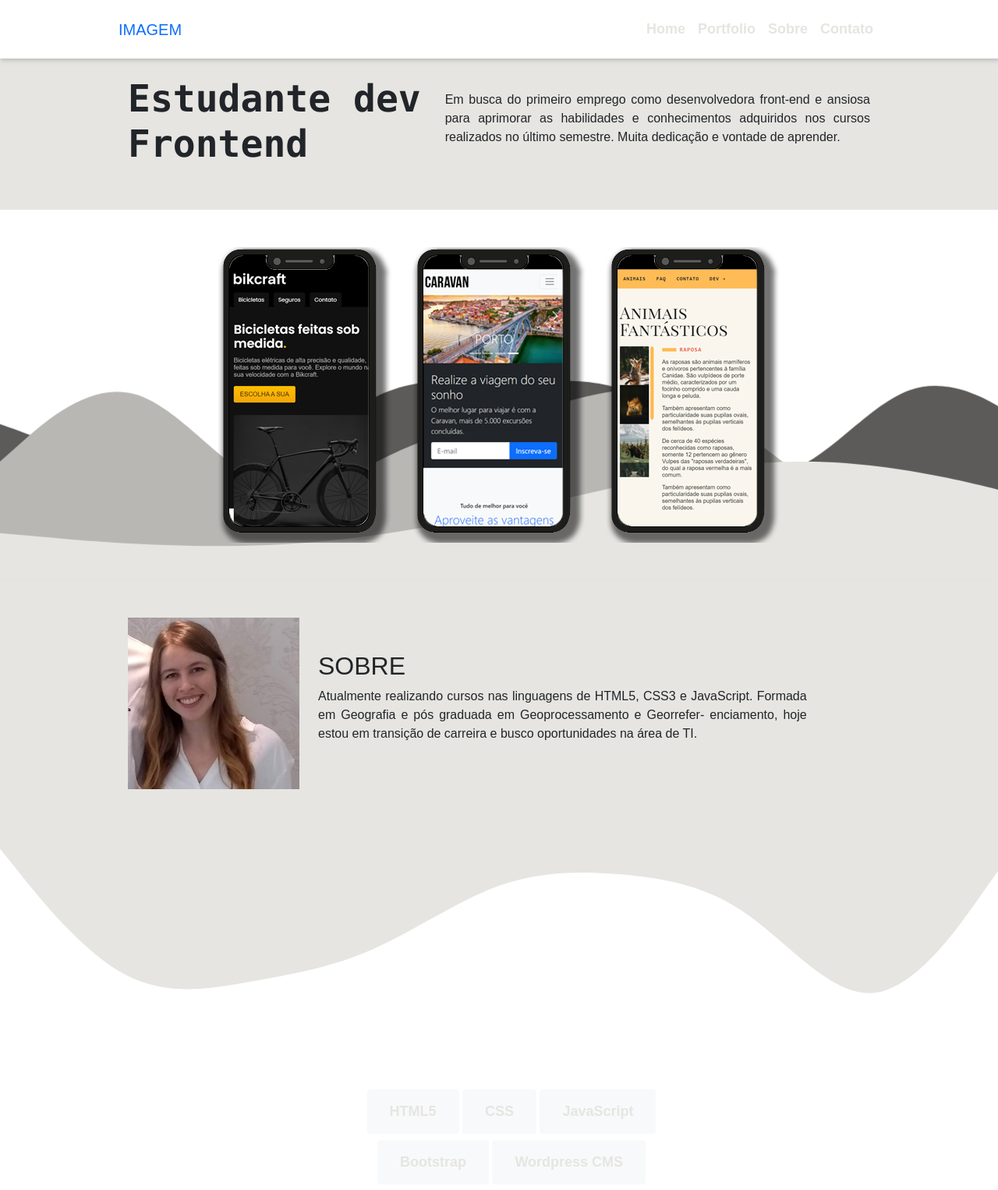
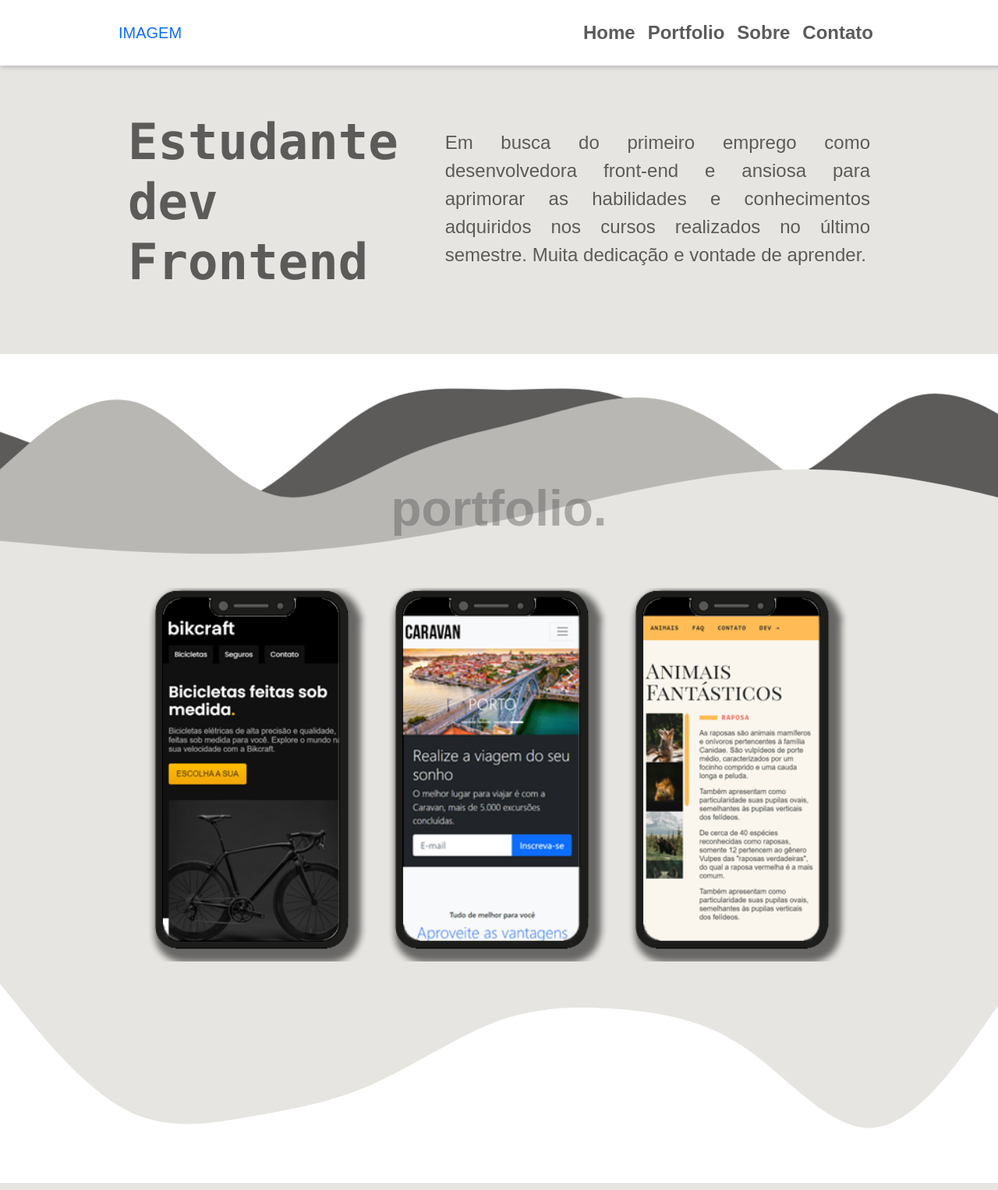
Before and after one commit to RenataTambani/portfolio-vercel, a plain HTML site: page index.html in a window 1280 px wide. Shown: the top 1526 px of the page at 78% size. Drawn offline with nearby package versions, Linux system fonts and the light colour scheme.

Commit message:
portfolio

```diff
--- a/css/style.css
+++ b/css/style.css
@@ -10,11 +10,13 @@
   background-color: #ffffff;
 }
 html {
-  width: 100%;
+  width: auto;
 }
 body {
+  color: #5c5b5a;
   font-family: Arial, Helvetica, sans-serif;
   margin: 0 auto;
+  font-size: 1.5rem;
 }
 
 a {
@@ -22,15 +24,33 @@ a {
 }
 
 .container2 {
+  max-width: 1000px;
   text-align: justify;
-  max-width: 1000px;
 }
 .home {
   height: auto;
-  padding-top: 50px;
+  padding-top: 9rem;
+  padding-bottom: 4.5rem;
+}
+.container-celular {
+  width: 900px;
+}
+
+.titulo-portfolio h2 {
+  font-size: 4rem;
+  font-weight: 700;
+  color: #5c5b5a70;
+  z-index: 1;
+  padding-top: 10rem;
+}
+.sobre {
+  font-size: 5rem;
+  font-weight: 700;
+  color: #5c5b5a;
 }
 h1 {
-  font-size: 3rem;
+  color: #5c5b5a;
+  font-size: 4rem;
   font-weight: 600;
   font-family: Arial, Helvetica, sans-serif;
 }
@@ -38,10 +58,20 @@ img {
   width: 100%;
 }
 .nav-link {
-  color: #e6e5e1;
+  color: #5c5b5a;
   font-family: Arial, Helvetica, sans-serif;
   font-weight: 600;
-  font-size: large;
+  font-size: 1.5rem;
+}
+.nav-link:hover {
+  color: #e6e5e1;
+}
+
+li a {
+  color: #5c5b5a;
+}
+li a:hover {
+  color: #5c5b5a;
 }
 .sobre {
   font-size: 2rem;
@@ -49,10 +79,6 @@ img {
 
 .h6 {
   font-weight: bold;
-}
-/*imagens*/
-.teste {
-  width: 300px;
 }
 
 .zoom {
@@ -101,13 +127,46 @@ for better animation effect */
 .ativo {
   width: 15rem;
 }
+
 /* MEDIA QUERY */
-
+@media (max-width: 1000px) {
+  #portfolio h2 {
+    position: relative;
+    padding-top: 1rem;
+  }
+}
 @media (max-width: 770px) {
   .zoom:hover {
     transform: scale(1);
   }
+  h1 {
+    font-size: 3rem;
+    padding-bottom: 1rem;
+  }
+  h2 {
+    font-size: 2rem;
+  }
+  .texto-home p {
+    font-size: 1.5rem;
+  }
+  .h6,
+  ul li {
+    font-size: medium;
+  }
+  p {
+    font-size: medium;
+  }
+  a {
+    font-size: small;
+  }
+  #portfolio h2 {
+    position: relative;
+    padding-top: 3rem;
+  }
 
+  .nav-link {
+    font-size: medium;
+  }
   img {
     max-width: 100px;
   }
@@ -118,11 +177,36 @@ for better animation effect */
   .ativo {
     width: 15rem;
     height: auto;
+    font-size: medium;
+  }
+  .home {
+    padding-top: 9rem;
+  }
+
+  .scroll-celular {
+    overflow-x: scroll;
+  }
+
+  .img-celular {
+    cursor: pointer;
+    width: 300px;
+  }
+  .container-celular .row {
+    flex-wrap: nowrap;
+  }
+  .slide-toggle {
+    width: auto;
   }
 }
 
+/*FINAL MEDIA QUERY*/
+
 #portfolio {
   position: relative;
+}
+
+.waves-todas {
+  margin-top: 300px;
 }
 .waves1 {
   position: absolute;
--- a/index.html
+++ b/index.html
@@ -5,7 +5,7 @@
   <meta charset="UTF-8">
   <meta http-equiv="X-UA-Compatible" content="IE=edge">
   <meta name="viewport" content="width=device-width, initial-scale=1.0">
-  <title>Renata Tambani</title>
+  <title>Renata Tambani - Frontend</title>
   <link rel="stylesheet" href="/css/style.css">
   <!-- <link rel="stylesheet" href="/devices.css-master/assets/devices.min.css" type="text/css"> -->
   <link rel="preconnect" href="https://fonts.googleapis.com">
@@ -49,14 +49,14 @@
 
 
   <!--PRINCIPAL TEXTO-->
-  <section id="home" class="m-0 p-5 bg-01 row justify-content-center align-items-center ">
+  <section id="home" class="m-0 p-mg-5 bg-01 row justify-content-center align-items-center ">
     <div class="container2 row home">
       <div class="col-lg-5 align-self-center">
         <div>
           <h1 class="font-monospace ">Estudante dev <br>Frontend</h1>
         </div>
       </div>
-      <div class="col-lg-7 align-self-center ">
+      <div class="col-lg-7 align-self-center texto-home ">
         <p>Em busca do primeiro emprego como desenvolvedora front-end e ansiosa para aprimorar as habilidades e conhecimentos adquiridos nos cursos realizados no último semestre. Muita dedicação e vontade de aprender.</p>
       </div>
     </div>
@@ -66,8 +66,12 @@
 
 
   <div id="portfolio" class="d-flex justify-content-center ">
-    <div>
 
+    <div class="titulo-portfolio">
+      <h2>portfolio.</h2>
+    </div>
+
+    <div class="waves-todas container2">
       <svg class="waves1" xmlns="http://www.w3.org/2000/svg" viewBox="0 0 1340 320">
         <path class="wave1 " d="M0,96L30,106.7C60,117,120,139,180,165.3C240,192,300,224,360,202.7C420,181,480,107,540,74.7C600,43,660,53,720,53.3C780,53,840,43,900,74.7C960,107,1020,181,1080,176C1140,171,1200,85,1260,64C1320,43,1380,85,1410,106.7L1440,128L1440,320L1410,320C1380,320,1320,320,1260,320C1200,320,1140,320,1080,320C1020,320,960,320,900,320C840,320,780,320,720,320C660,320,600,320,540,320C480,320,420,320,360,320C300,320,240,320,180,320C120,320,60,320,30,320L0,320Z"></path>
       </svg>
@@ -79,53 +83,58 @@
 
       </svg>
     </div>
-    <section class="py-5">
-      <div class="row">
-        <div class="col-sm-4 zoom slide-toggle container" type="button">
+
+  </div>
+
+
+  <div id="portfolio">
+    <section class="d-flex justify-content-center bg-01">
+      <div class="container-celular">
+        <div class="row  scroll-celular">
+          <div class="col-md zoom slide-toggle" type="button">
             <div class="box notification-container ">
               <div class="box-inner">O projeto Bikcraft foi realizado durante o curso de HTML e CSS básico com JavaScript da Origamid. Trata-se de um site desenvolvido para a venda de bicicletas feitas à mão.
                 <p><a href="#">Clique aqui</a></p>
               </div>
             </div>
-          <div class="row"><img src="/img/3.png" alt="Bikcraft"></a></div>
+            <div class="row"><img class="img-celular" src="/img/3.png" alt="Bikcraft"></div>
           </div>
-
-        <div class="col-sm-4 zoom slide-toggle" type="button">
+          <div class="col-md zoom slide-toggle" type="button">
             <div class="box notification-container">
               <div class="box-inner">O projeto Caravan foi realizado durante o curso de Bootstrap da Origamid. Trata-se de um site desenvolvido para a venda de pacotes de viagens.
-              <p><a class="btn btn-inner" href="#">Ir para o site</a></p>
+                <p><a href="#">Ir para o site</a></p>
               </div>
             </div>
-          <div class="row"><img src="/img/2.png" alt="Bikcraft"></a></div>
+            <div class="row"><img class="img-celular" src="/img/2.png" alt="Bikcraft"></div>
           </div>
-
-        <div class="col-sm-4 zoom slide-toggle" type="button">
+          <div class="col-md zoom slide-toggle" type="button">
             <div class="box notification-container">
-            <div class="box-inner">O projeto Caravan foi realizado durante o curso de JavaScript da Origamid, com o objetivo de treinar vários tipos de animações.
+              <div class="box-inner">O projeto Animais Fantásticos foi realizado durante o curso de JavaScript da Origamid, com o objetivo de treinar vários tipos de animações.
                 <p><a href="#">Clique aqui</a></p>
               </div>
             </div>
-          <div class="row"><img src="/img/1.png" alt="Bikcraft"></a></div>
+            <div class="row"><img class="img-celular" src="/img/1.png" alt="Bikcraft"></div>
+          </div>
+        </div>
       </div>
     </section>
   </div>
 
+  <div>
+    <svg xmlns="http://www.w3.org/2000/svg" viewBox="0 0 1440 320">
+      <path class="wave4" fill="#0099ff" fill-opacity="1" d="M0,32L30,69.3C60,107,120,181,180,213.3C240,245,300,235,360,224C420,213,480,203,540,176C600,149,660,107,720,85.3C780,64,840,64,900,69.3C960,75,1020,85,1080,128C1140,171,1200,245,1260,240C1320,235,1380,149,1410,106.7L1440,64L1440,0L1410,0C1380,0,1320,0,1260,0C1200,0,1140,0,1080,0C1020,0,960,0,900,0C840,0,780,0,720,0C660,0,600,0,540,0C480,0,420,0,360,0C300,0,240,0,180,0C120,0,60,0,30,0L0,0Z"></path>
+    </svg>
+  </div>
 
   <section id="sobre" class="m-0 p-5 bg-01 row justify-content-center align-items-center ">
-
     <div class="container2 row">
       <div class="col-3  align-self-center "><img src="/img/1627325232249.jpeg" alt=""></div>
       <div class="col-8  align-self-center ">
-        <h2 class="sobre">SOBRE</h2>
-        <p>Atualmente realizando cursos nas linguagens de HTML5, CSS3 e JavaScript. Formada em Geografia e pós graduada em Geoprocessamento e Georrefer- enciamento, hoje estou em transição de carreira e busco oportunidades na área de TI.</p>
+        <h2 class="sobre">sobre.</h2>
+        <p>Atualmente realizando cursos nas linguagens de HTML5, CSS3 e JavaScript. Formada em Geografia e pós graduada em Geoprocessamento e Georreferenciamento, hoje estou em transição de carreira e busco oportunidades na área de TI.</p>
       </div>
     </div>
   </section>
-
-  <svg xmlns="http://www.w3.org/2000/svg" viewBox="0 0 1440 320">
-    <path class="wave4" fill="#0099ff" fill-opacity="1" d="M0,32L30,69.3C60,107,120,181,180,213.3C240,245,300,235,360,224C420,213,480,203,540,176C600,149,660,107,720,85.3C780,64,840,64,900,69.3C960,75,1020,85,1080,128C1140,171,1200,245,1260,240C1320,235,1380,149,1410,106.7L1440,64L1440,0L1410,0C1380,0,1320,0,1260,0C1200,0,1140,0,1080,0C1020,0,960,0,900,0C840,0,780,0,720,0C660,0,600,0,540,0C480,0,420,0,360,0C300,0,240,0,180,0C120,0,60,0,30,0L0,0Z"></path>
-  </svg>
-
   <section id="linguagens" class="container-fluid p-05 m-0 bg-02">
     <div class="nav-pills px-5 pt-5 d-flex justify-content-center">
       <ul class="nav-pills m-0">
```
Lines whose indentation alone changed are shown as unchanged.
